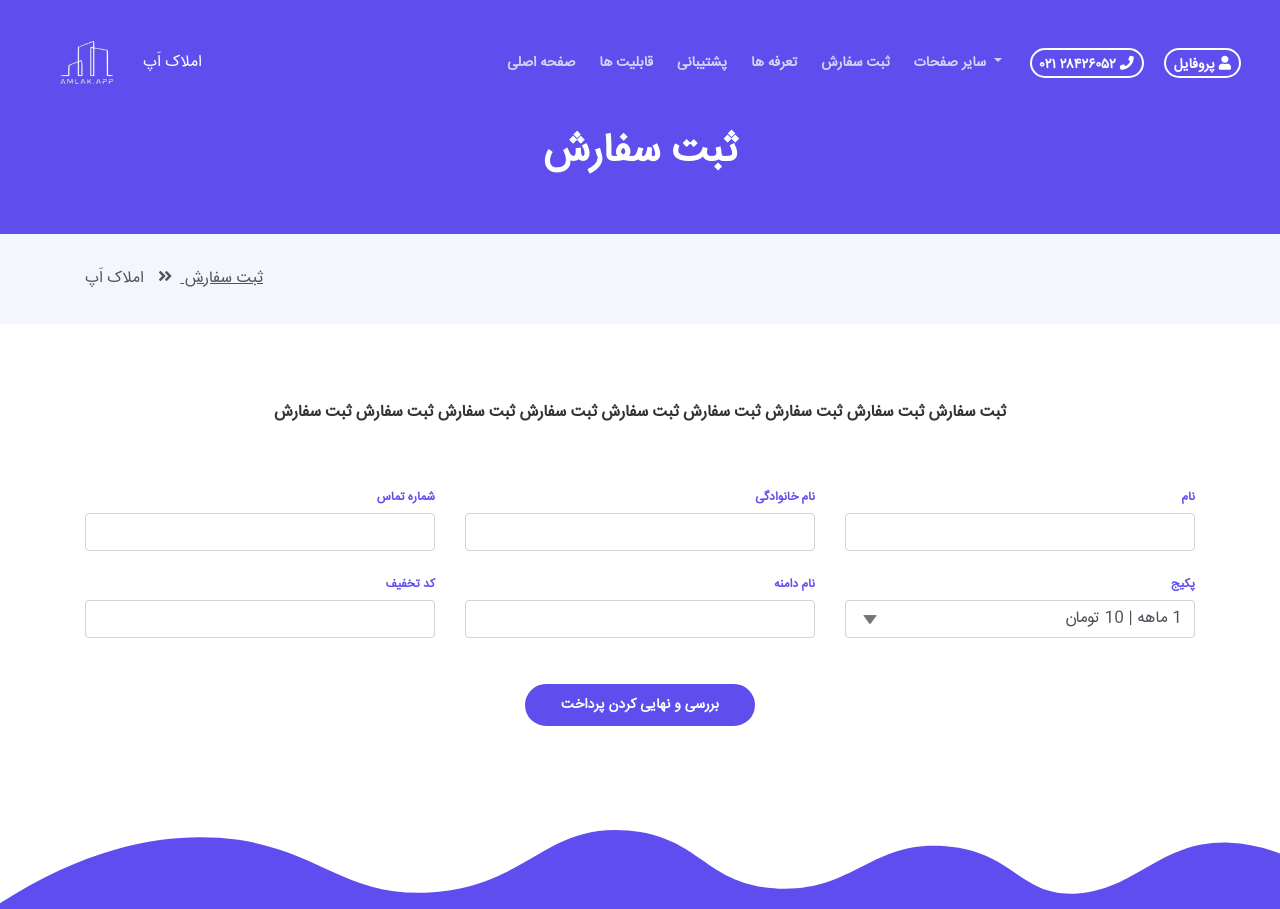
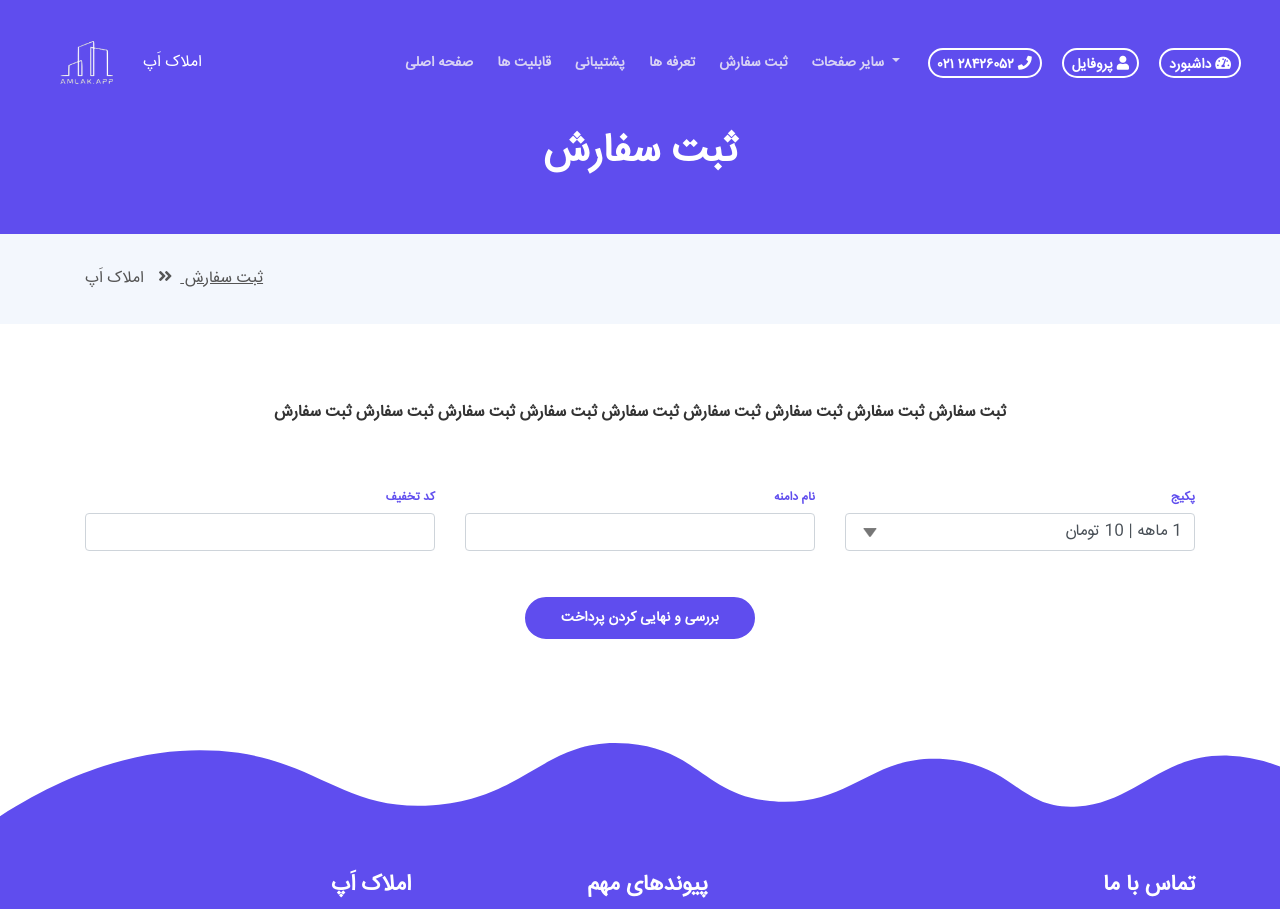
Before and after one commit to nimadorostkar/tivo, a Django app: page /request in a window 1280 px wide. Shown: the top 909 px of the page. Run offline with Django 3.2, Linux system fonts and the light colour scheme; a user stored in the database is signed in; tables that the repository leaves empty hold one stand-in row (values such as "Sample post"); parts of the project's set-up code (start-up, migrations or seed data) failed here and were passed over; some libraries are stand-ins or nearby versions.

Commit message:
req start...

```diff
--- a/app/admin.py
+++ b/app/admin.py
@@ -49,9 +49,9 @@ admin.site.register(Package, PackageAdmin)
 
 #------------------------------------------------------------------------------
 class RequestsAdmin(admin.ModelAdmin):
-    list_display = ('fname', 'lname', 'package', 'date_created')
+    list_display = ('domain', 'user', 'package', 'date_created', 'paid')
     list_filter = ('package','date_created')
-    search_fields = ('fname', 'lname', 'phone')
+    search_fields = ('user', 'domain')
 admin.site.register(Requests, RequestsAdmin)
 
 
--- a/app/models.py
+++ b/app/models.py
@@ -88,12 +88,11 @@ class Package(models.Model):
 
 #------------------------------------------------------------------------------
 class Requests(models.Model):
-    fname = models.CharField(max_length=80, verbose_name="نام")
-    lname = models.CharField(max_length=80, verbose_name="نام خانوادگی")
-    phone = models.CharField(max_length=80, verbose_name="شماره تماس")
+    user = models.ForeignKey(User, on_delete=models.CASCADE, verbose_name = "کاربر")
     package = models.ForeignKey(Package, on_delete=models.CASCADE, verbose_name = "بسته")
-    domain = models.CharField(max_length=80, verbose_name="نام دامنه")
-    discount = models.CharField(max_length=80, verbose_name="کد تخفیف")
+    domain = models.CharField(max_length=80, unique=True, verbose_name="نام دامنه")
+    #discount = models.CharField(max_length=80, verbose_name="کد تخفیف")
+    discount = models.ForeignKey(Discounts, on_delete=models.CASCADE, blank=True, null=True, verbose_name = "کد تخفیف")
     date_created = jmodels.jDateTimeField(auto_now_add=True, verbose_name = "تاریخ درخواست")
 
     paid = models.BooleanField(default = False, verbose_name="پرداخت شده")
@@ -106,7 +105,7 @@ class Requests(models.Model):
         verbose_name_plural = "درخواست ها"
 
     def __str__(self):
-        return str(self.fname) + str(self.lname) + " | " + str(self.package.month) + " ماهه "
+        return str(self.user) + " | " + str(self.package.month) + " ماهه "
 
 
 
--- a/templates/base.html
+++ b/templates/base.html
@@ -24,8 +24,6 @@
   <meta property="og:url" content="" /> <!-- where do you want your post to link to -->
   <meta property="og:type" content="article" />
 
-
-  <!-- Styles -->
   <link href="https://fonts.googleapis.com/css?family=Open+Sans:400,400i,700&display=swap&subset=latin-ext" rel="stylesheet">
   <link href="{% static 'css/bootstrap.css' %}" rel="stylesheet">
   <link href="{% static 'css/fontawesome-all.css' %}" rel="stylesheet">
@@ -113,6 +111,11 @@
                       {% else %}
                       <a class="btn-outline-sm" href="{% url 'app:login' %}"> ورود <i class="fas fa-user"></i> </a>
                       {% endif %}
+
+                      {% if request.user.is_superuser %}
+                        <a class="btn-outline-sm" href="{% url 'admin:index' %}"> داشبورد <i class="fas fa-tachometer-alt"></i> </a>
+                      {% endif %}
+
                   </span>
               </div>
           </div> <!-- end of container -->
--- a/templates/request.html
+++ b/templates/request.html
@@ -54,24 +54,8 @@
                             <form action="#" method="post" dir="rtl" align="right">
                               {% csrf_token %}
                                 <div class="row">
-                                    <div class="col-sm-4">
-                                        <div class="form-group">
-                                            <label class="above-heading" for="name">نام</label>
-                                            <input name="fname" type="text" class="form-control" required>
-                                        </div>
-                                    </div>
-                                    <div class="col-sm-4">
-                                        <div class="form-group">
-                                            <label class="above-heading" for="phone">نام خانوادگی</label>
-                                            <input name="lname" type="text" class="form-control" required>
-                                        </div>
-                                    </div>
-                                    <div class="col-sm-4">
-                                        <div class="form-group">
-                                            <label class="above-heading" for="phone">شماره تماس</label>
-                                            <input name="phone" type="text" class="form-control" required>
-                                        </div>
-                                    </div>
+
+
                                     <div class="col-sm-4">
                                         <div class="form-group">
                                             <label class="above-heading" for="phone">پکیج</label>
@@ -80,22 +64,23 @@
                                                 <option value={{Package.id}}>{{Package}}</option>
                                               {% endfor %}
                                             </select>
-
-
                                         </div>
                                     </div>
+
                                     <div class="col-sm-4">
                                         <div class="form-group">
                                             <label class="above-heading" for="phone">نام دامنه</label>
                                             <input name="domain" type="text" class="form-control" required>
                                         </div>
                                     </div>
+
                                     <div class="col-sm-4">
                                         <div class="form-group">
                                             <label class="above-heading" for="phone">کد تخفیف</label>
                                             <input name="discount" type="text" class="form-control" required>
                                         </div>
                                     </div>
+
                                     <div class="col-sm-12 text-center">
                                       <br>
                                       <button type="submit" class="btn-solid-reg page-scroll"> بررسی و نهایی کردن پرداخت </button>
```
Also changed, not shown: db.sqlite3.
